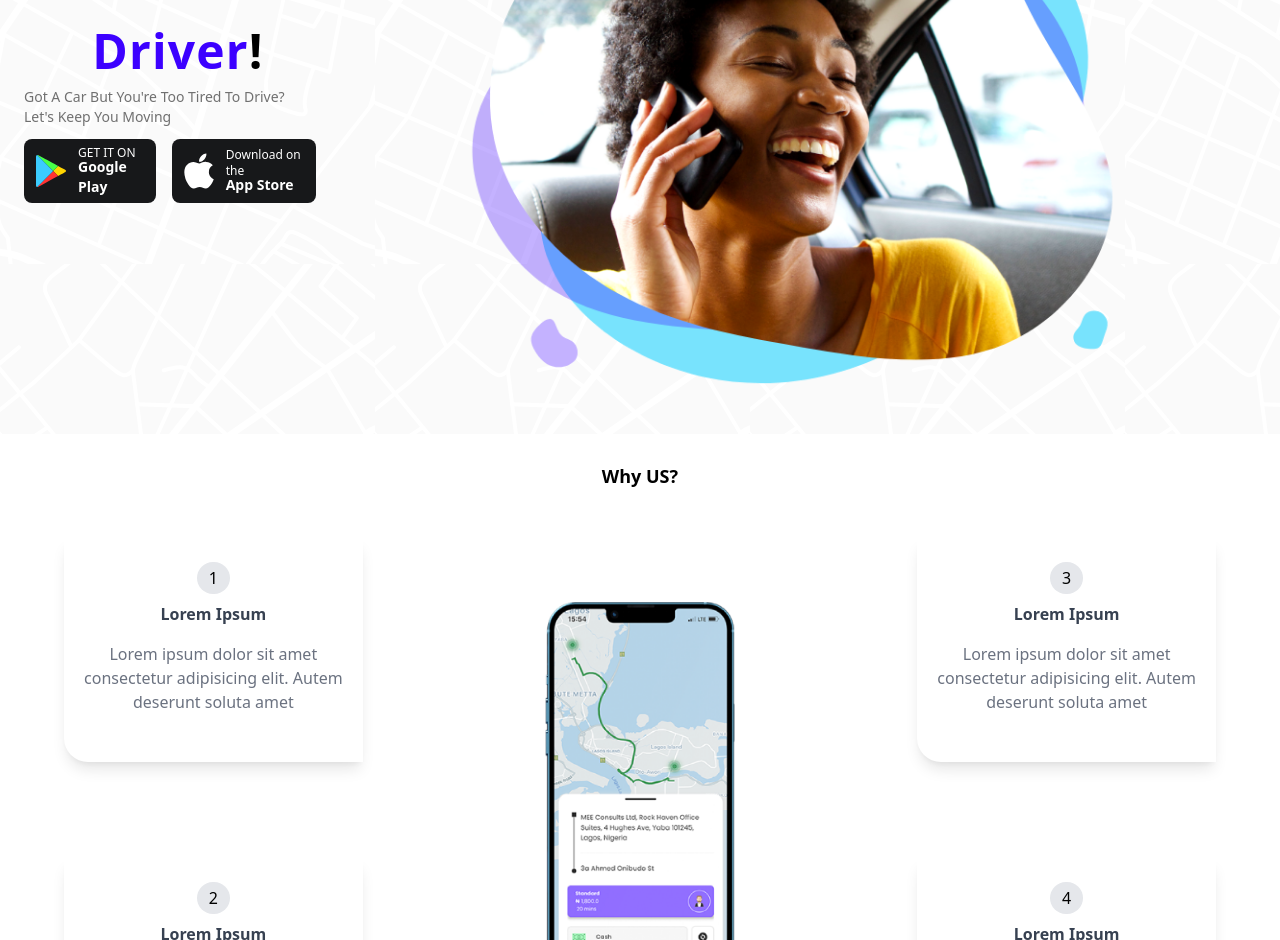
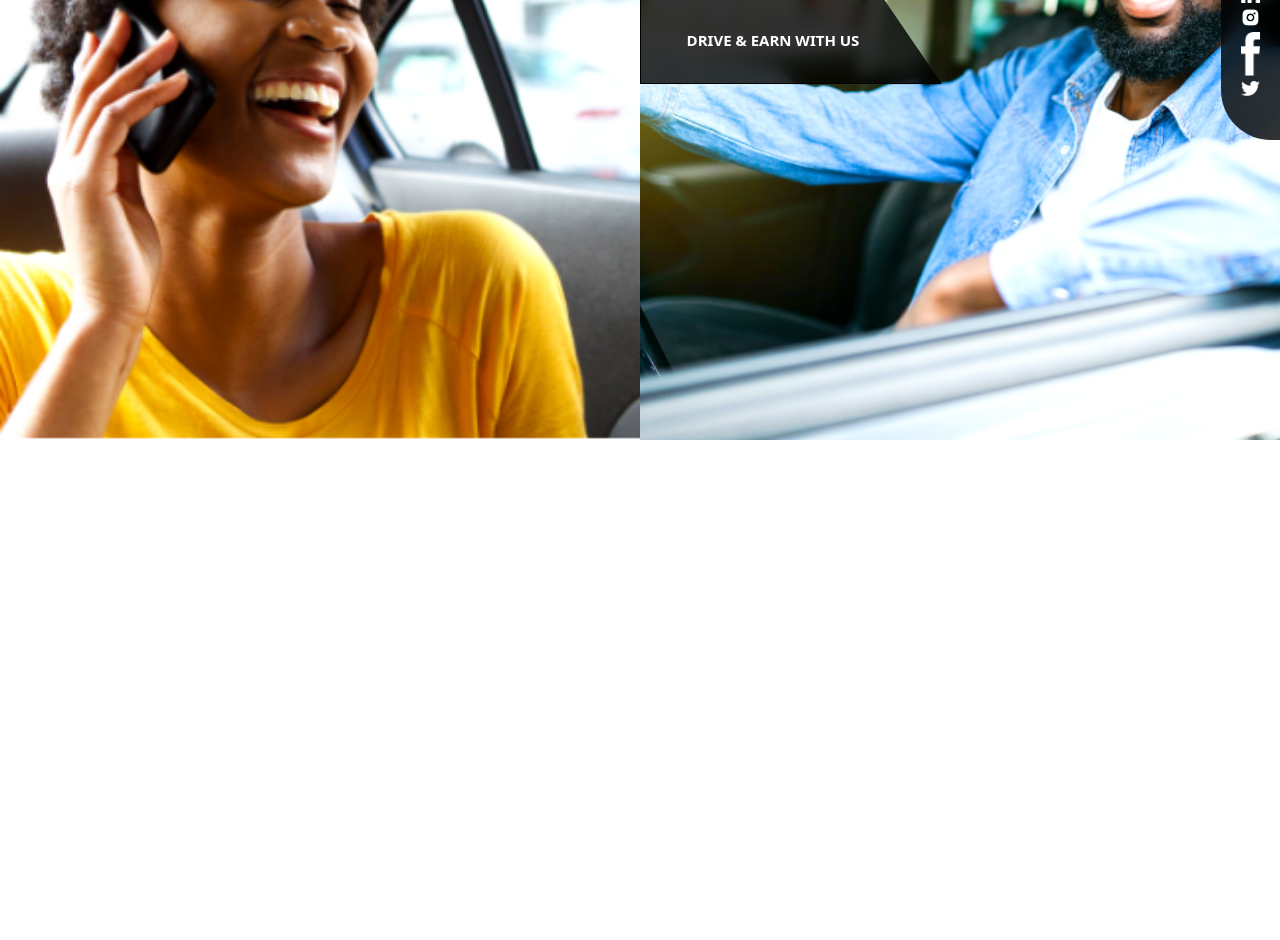
Before and after one commit to musajoshua/umobile, a React (Create React App) app: page / in a window 1280 px wide. Shown: the part 360-1300 px from the top of the page. After the commit the page ends 800 px from the top, so only its background shows below. Built offline with nearby package versions, Linux system fonts and the light colour scheme.

Commit message:
feat: Add react router

```diff
--- a/package.json
+++ b/package.json
@@ -9,6 +9,7 @@
     "@testing-library/user-event": "^12.1.10",
     "react": "^17.0.2",
     "react-dom": "^17.0.2",
+    "react-router-dom": "^5.3.0",
     "react-scripts": "4.0.3",
     "styled-components": "^5.3.3",
     "web-vitals": "^1.0.1"
--- a/src/App.js
+++ b/src/App.js
@@ -1,115 +1,10 @@
-import Landing from "./pages/Landing";
-import Navbar from "./components/Navbar";
-
-import RideGroup from "./images/ride_group.png";
-import PhoneRider from "./images/phone_rider.png";
-import PhoneDouble from "./images/phone_double.png";
-import { AppStoreBadge, PlayStoreBadge } from "./components/Badge";
-import { Card, StepCard } from "./components/Card";
+import Routes from "./routes/Routes";
 
 function App() {
   return (
-    <div className="">
-      {/* <Landing /> */}
-      <section className="bg-map text-center">
-        <Navbar />
-        <div className="flex flex-wrap p-6">
-          <div className="flex items-center justify-center md:w-1/2 xl:w-3/4 md:order-last">
-            <img src={RideGroup} alt="RideGroup" />
-          </div>
-          <div className="flex items-center justify-center flex-col w-full md:items-start md:w-1/2 xl:w-1/4">
-            <h1 className="text-black font-bold text-5xl capitalize md:tracking-wide xl:text-6xl">
-              book a <span className="text-electric-ultramarine">driver</span>!
-            </h1>
-            <p className="capitalize text-sm text-dark-silver">
-              got a car but you're too tired to drive?
-            </p>
-            <p className="capitalize text-sm text-dark-silver">
-              let's keep you moving
-            </p>
-
-            <div className="flex w-full justify-center md:justify-start">
-              <PlayStoreBadge />
-              <AppStoreBadge />
-            </div>
-          </div>
-        </div>
-      </section>
-      <section className="overflow-y-auto h-screen text-center xl:overflow-y-hidden">
-        <h1 className="mt-7 text-lg text-black font-bold">Why US?</h1>
-        <div className="flex flex-wrap bg-phone md:bg-opacity-10 xl:bg-none bg-no-repeat bg-center bg-contain">
-          <div className="flex flex-wrap w-full md:w-1/2 xl:w-1/3">
-            <Card
-              number={1}
-              content={` Lorem ipsum dolor sit amet consectetur adipisicing elit. Autem
-            deserunt soluta amet`}
-            />
-            <Card
-              number={2}
-              content={` Lorem ipsum dolor sit amet consectetur adipisicing elit. Autem
-            deserunt soluta amet`}
-            />
-          </div>
-          <div className="hidden xl:flex w-1/3 items-center justify-center">
-            <img src={PhoneRider} alt="Phone" className="w-1/2" />
-          </div>
-          <div className="flex flex-wrap w-full md:w-1/2 xl:w-1/3">
-            <Card
-              number={3}
-              content={` Lorem ipsum dolor sit amet consectetur adipisicing elit. Autem
-            deserunt soluta amet`}
-            />
-            <Card
-              number={4}
-              content={` Lorem ipsum dolor sit amet consectetur adipisicing elit. Autem
-            deserunt soluta amet`}
-            />
-          </div>
-        </div>
-      </section>
-      <section className="overflow-y-auto h-screen text-center">
-        <h1 className="mt-7 text-lg text-black font-bold">
-          Keep Moving In 3 Steps
-        </h1>
-        <div className="flex flex-col md:flex-row h-full">
-          <StepCard
-            className="md:self-start"
-            content="Lorem ipsum dolor sit amet consectetur adipisicing elit. Quae dolores
-          deserunt ea doloremque natus error"
-          />
-          <StepCard
-            className="md:self-center"
-            content="Lorem ipsum dolor sit amet consectetur adipisicing elit. Quae dolores
-          deserunt ea doloremque natus error"
-          />
-          <StepCard
-            className="md:self-start"
-            content="Lorem ipsum dolor sit amet consectetur adipisicing elit. Quae dolores
-          deserunt ea doloremque natus error"
-          />
-        </div>
-      </section>
-      <section className="h-screen">
-        <div className="flex flex-wrap min-h-2/3 bg-mappath bg-top bg-cover bg-no-repeat p-6">
-          <div className="w-full lg:w-1/2 lg:order-last">
-            <img src={PhoneDouble} alt="Phone" />
-          </div>
-          <div className="text-center mt-4 md:p-8 lg:text-left lg:w-1/2">
-            <p className="text-3xl text-black font-bold my-2">
-              Move with Umobile
-            </p>
-            <p className="text-3xl text-black font-bold">Anytime, Anyday</p>
-            <p className="text-gray-500 mt-5 text-sm lg:w-3/4">
-              Let’s paint you a picture, you’ve got tons of meetings planned out
-              for the day, and maybe a hangout or two with the besties, Driving
-              yourself around can be a tad bit stressful. Our suggestion? kick
-              it in the backseat of your car, while our driver takes you
-              everywhere you need to be safely.
-            </p>
-          </div>
-        </div>
-      </section>
-    </div>
+    <main className="">
+      <Routes />
+    </main>
   );
 }
 
--- a/src/index.js
+++ b/src/index.js
@@ -1,14 +1,17 @@
-import React from 'react';
-import ReactDOM from 'react-dom';
-import './index.css';
-import App from './App';
-import reportWebVitals from './reportWebVitals';
+import React from "react";
+import ReactDOM from "react-dom";
+import "./index.css";
+import App from "./App";
+import reportWebVitals from "./reportWebVitals";
+import { BrowserRouter } from "react-router-dom";
 
 ReactDOM.render(
   <React.StrictMode>
-    <App />
+    <BrowserRouter>
+      <App />
+    </BrowserRouter>
   </React.StrictMode>,
-  document.getElementById('root')
+  document.getElementById("root")
 );
 
 // If you want to start measuring performance in your app, pass a function
--- /dev/null
+++ b/src/routes/Routes.jsx
@@ -0,0 +1,21 @@
+import React from "react";
+import { Route, Switch } from "react-router-dom";
+
+import Landing from "../pages/Landing";
+
+/**
+ * Routes component
+ * @param {Object} props props
+ * @returns jsx
+ */
+const Routes = () => {
+  return (
+    <Switch>
+      <Route path="/" exact component={Landing} />
+
+      {/* <Route path="*" component={NotFound} /> */}
+    </Switch>
+  );
+};
+
+export default Routes;
```
Also changed, not shown: 1 other file (tests, documents, lock files or other folders).
